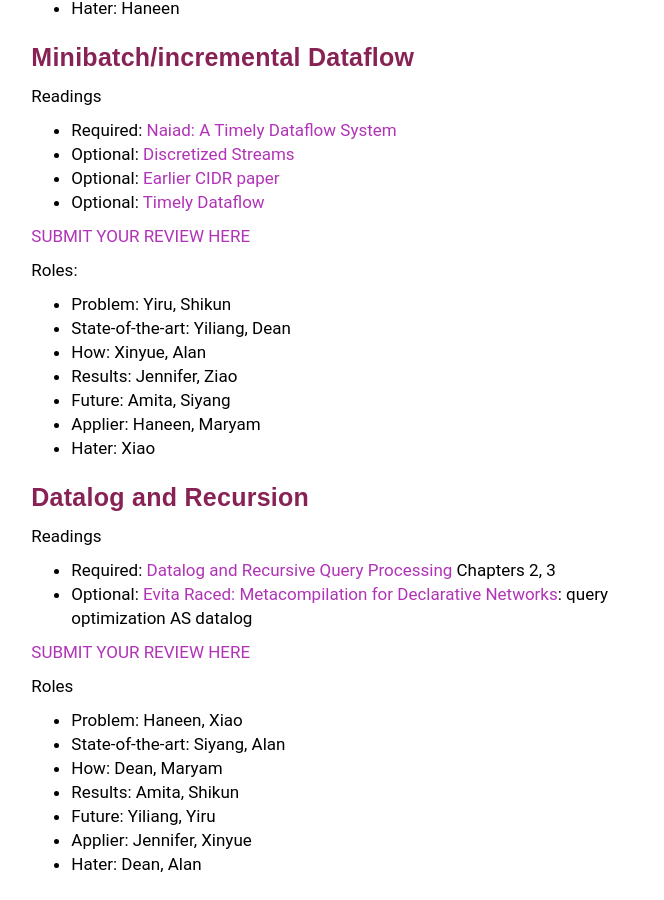
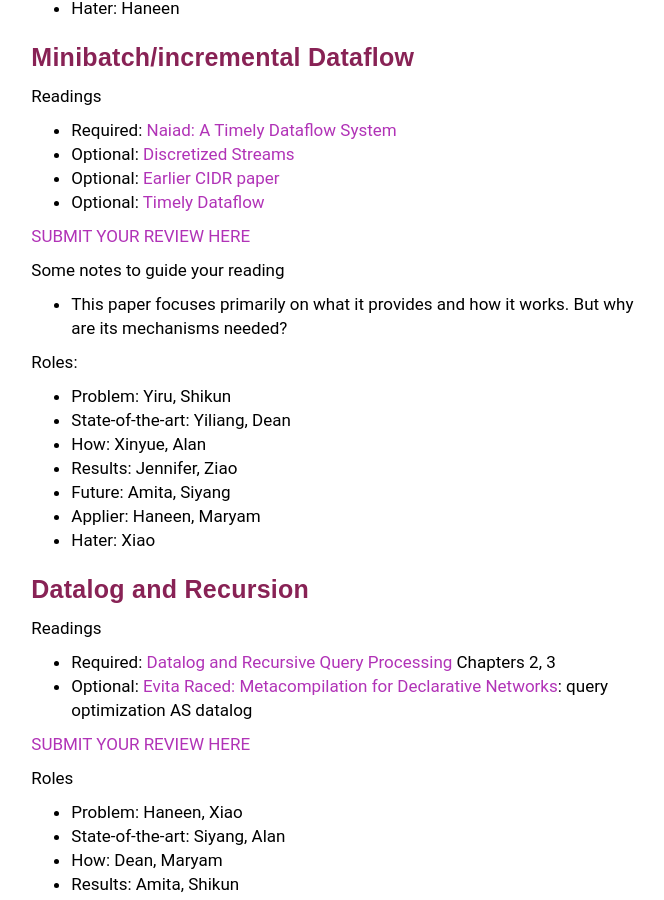
Before and after one commit to wzao1515/w6113.github.io, a Jekyll site: the page built from reviews.md, in a window 1280 px wide and 900 px high, scrolled down 6650 px. Shown: the whole window, without its empty margins (293-957 px from the left). Built offline with Jekyll 4.4.1, drawn with Linux system fonts in a browser that asks for light colours; our own code applies the rules of GitHub Pages for plain Markdown files.

Commit message:
lazy commit msg

```diff
--- a/reviews.md
+++ b/reviews.md
@@ -317,6 +317,10 @@ Readings
 
 [SUBMIT YOUR REVIEW HERE](https://goo.gl/forms/ymmD3tIBTWpQO7ME2)
 
+Some notes to guide your reading
+
+* This paper focuses primarily on what it provides and how it works.  But why are its mechanisms needed?
+
 Roles:
 
 * Problem:  Yiru, Shikun
```
